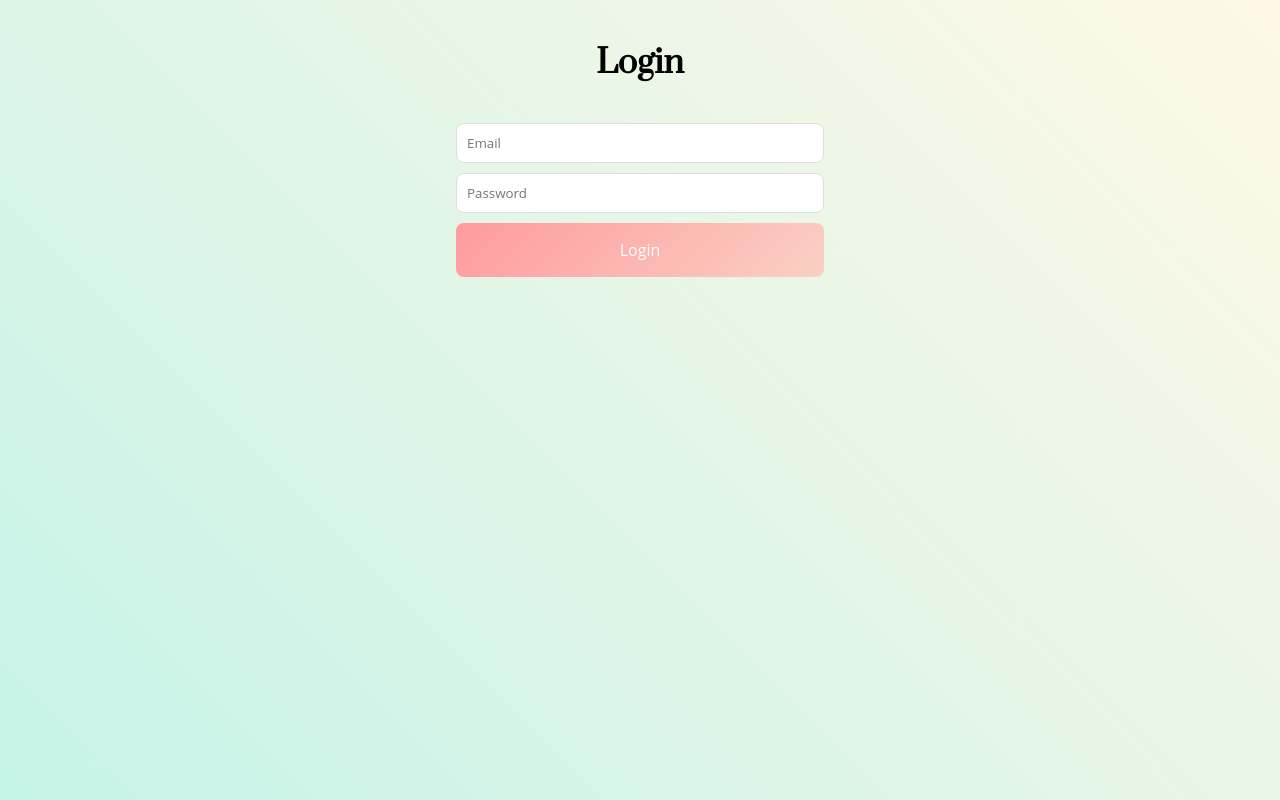
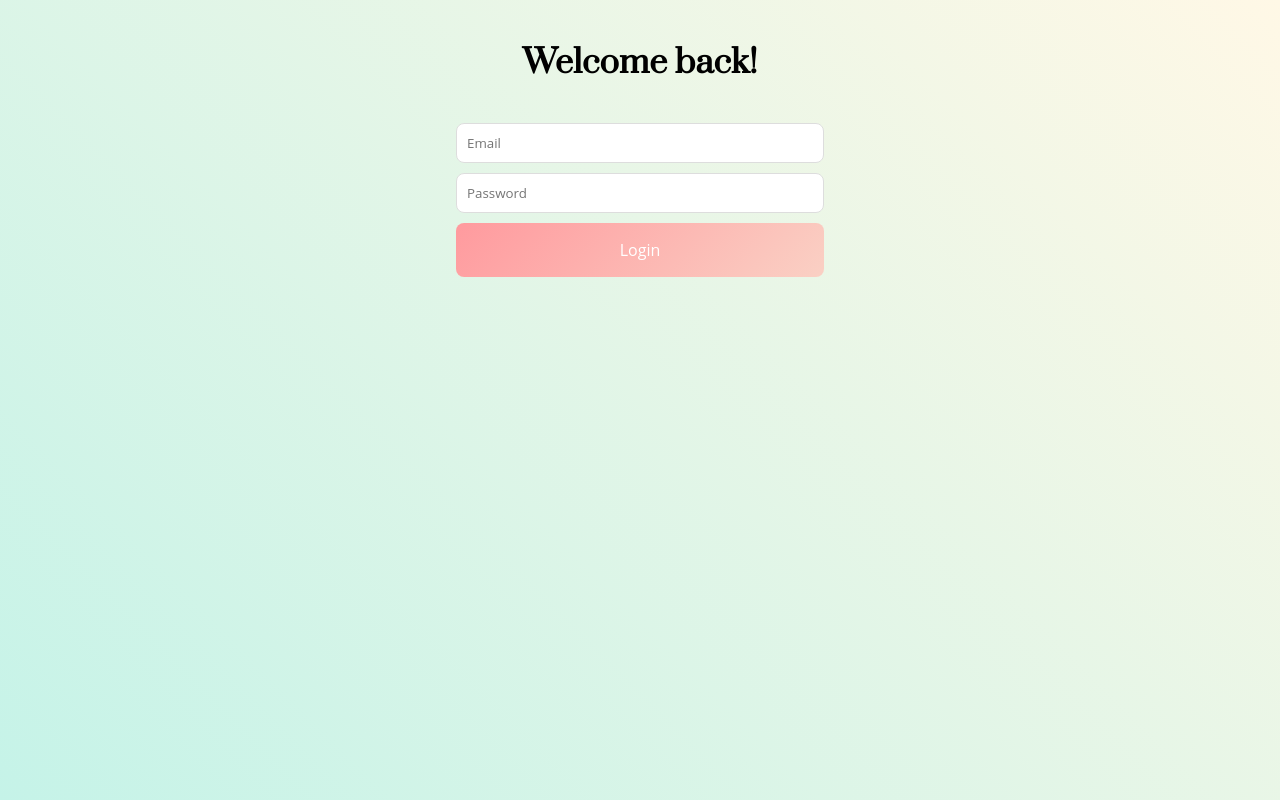
Before and after one commit to katiehur5/phreaky-phriday, a React (Create React App) app in the folder frontend/: page /login in a window 1280 px wide. Built offline with nearby package versions, Linux system fonts and the light colour scheme; no server answers.

Commit message:
Testing 16

```diff
--- a/frontend/src/pages/Login.js
+++ b/frontend/src/pages/Login.js
@@ -31,7 +31,7 @@ function Login() {
 
   return (
     <div className="login-container">
-      <h1>Login</h1>
+      <h1>Welcome back!</h1>
       <form onSubmit={handleSubmit}>
         <input
           type="email"
```
Also changed, not shown: 1 other file (tests, documents, lock files or other folders).
